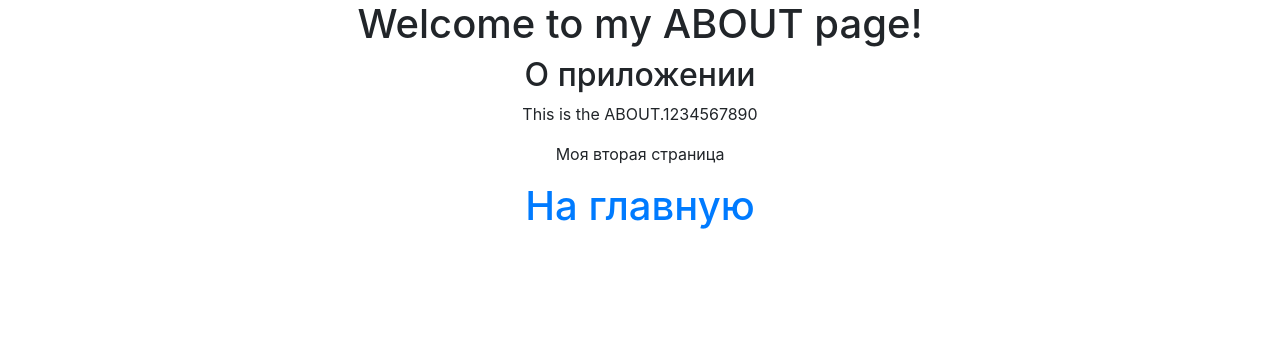
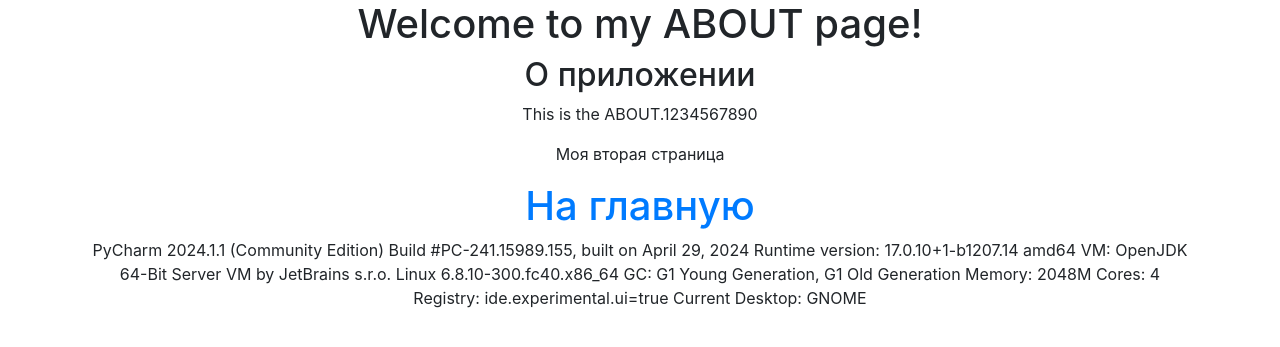
Before and after one commit to olegflk/staticweb, a Flask app: page /about in a window 1280 px wide. Shown: the top 347 px of the page. Run offline with Flask 3, Linux system fonts and the light colour scheme; some libraries are stand-ins or nearby versions.

Commit message:
Перенес на PyCharm 2024.1.1 - запустилось

```diff
--- a/templates/about.html
+++ b/templates/about.html
@@ -10,6 +10,17 @@
   <p>This is the ABOUT.1234567890</p>
  <p> Моя  вторая страница </p>
 <h1><a href="/">На главную</a></h1>
+PyCharm 2024.1.1 (Community Edition)
+Build #PC-241.15989.155, built on April 29, 2024
+Runtime version: 17.0.10+1-b1207.14 amd64
+VM: OpenJDK 64-Bit Server VM by JetBrains s.r.o.
+Linux 6.8.10-300.fc40.x86_64
+GC: G1 Young Generation, G1 Old Generation
+Memory: 2048M
+Cores: 4
+Registry:
+  ide.experimental.ui=true
+Current Desktop: GNOME
 
  </div>
 {% endblock %}
```
